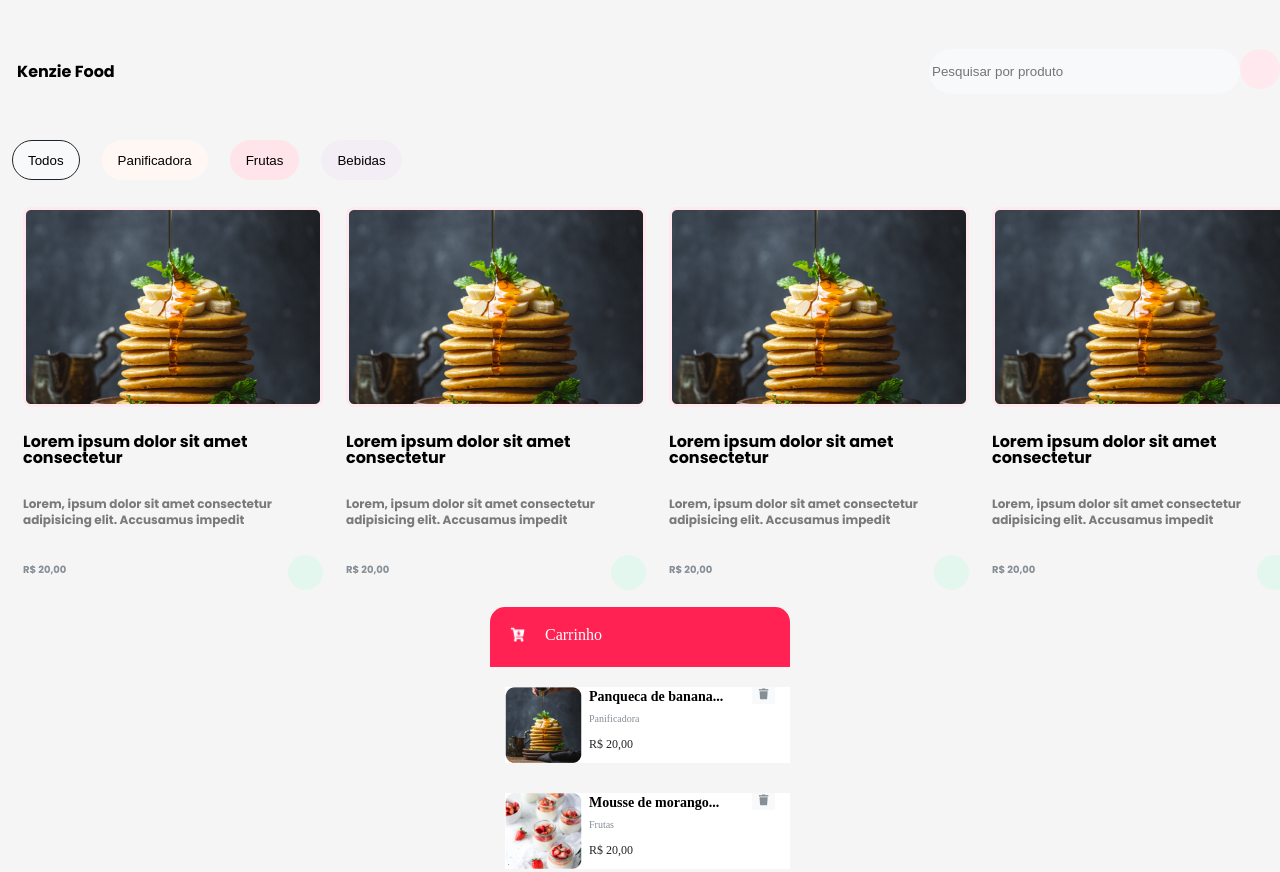
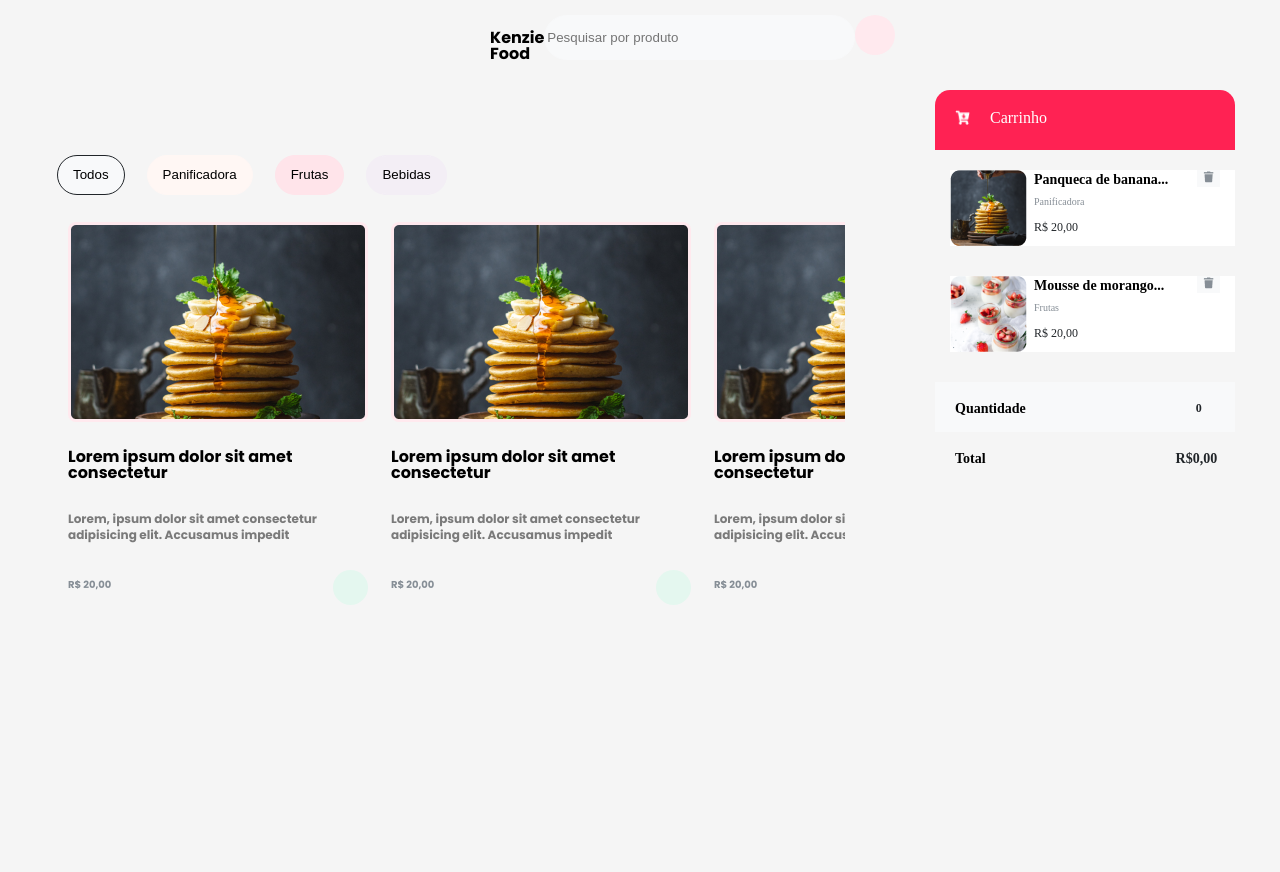
Before and after one commit to Kenzie-Academy-Brasil-Developers/api-kenziefood-m2-cah-suzuki, a plain HTML site: page src/index.html in a window 1280 px wide. Shown: the top 872 px of the page. After the commit the page ends 800 px from the top, so only its background shows below. Drawn offline with Linux system fonts and the light colour scheme; no server answers.

Commit message:
merge de layout

```diff
--- a/src/css/style.css
+++ b/src/css/style.css
@@ -15,7 +15,7 @@
     --button-add-to-cart-color: #E4F7EF;
 }
 
-/* HIDDEN SCROLLBARS */
+/* HIDDEN SCROLLBARS
 ::-webkit-scrollbar {
     display: none;
 }
@@ -25,7 +25,7 @@
   }
 * {
     scrollbar-width: none;
-}
+} */
 
 body{
     overflow-y: hidden;
@@ -38,6 +38,8 @@ body{
     height: 90px;
     margin-top: 34px;
     margin-left: 17px;
+    max-width: 300px;
+    margin: auto;
 }
 
 .header h1{
@@ -67,6 +69,11 @@ body{
 }
 
 /* CONTAINER PRODUCTS */
+
+.container-produtos{
+    max-width: 300px;
+    margin: auto;
+}
 
 .nav-filters{
     display: flex;
@@ -135,7 +142,7 @@ body{
 
 .list-products{
     display: flex;
-    overflow-y:scroll;
+    overflow-x:scroll;
     height: 400px;
     font-family: 'Poppins', sans-serif;
     margin-top: 27px;
@@ -192,15 +199,28 @@ body{
    align-self: flex-end;
 }
 
+.container-carrinho{
+    max-width: 300px;
+    margin: auto;
+}
+
 /* MEDIA QUERYS */
 
 @media screen and (min-width: 768px) {
+    .main{
+        display: flex;
+    }
+
     .input-search{
         width: 500px;
     }
 }
 
 @media screen and (min-width: 1024px) {
+    .main{
+        display: flex;
+    }
+
     body{
         background-color: var(--background-body-desktop);
     }
@@ -209,6 +229,11 @@ body{
         display: flex;
         flex-direction: row;
         justify-content: space-between;
+    }
+
+    .container-produtos{
+        max-width: 800px;
+        margin: auto;
     }
 
     .header{
@@ -313,6 +338,7 @@ span{
     font-weight: bold;
     font-size: 14px;
 }
+}
 
 @media (min-width:480px) {
     .total{
@@ -329,6 +355,6 @@ span{
     }
     .total p {
         padding-left: 190px;
-        }
+    }
 
 }
--- a/src/index.html
+++ b/src/index.html
@@ -18,6 +18,9 @@
         </form>
 
     </div>
+    <div class="main">
+
+
     <div class="container-produtos">
         <nav id="nav-filters" class="nav-filters">
             <button class="button-filter-all">Todos</button>
@@ -109,6 +112,7 @@
         <div class="quantidade"><h2>Quantidade</h2> <p>0</p></div>
         <div class="total"><h2>Total</h2> <p>R$0,00</p></div>
     </div>
+</div>
  <script src="../src/js/shoppingCart.js"></script>
  <script src="../src/js/product.js"></script>
  <script src="../src/js/apiClass.js"></script>
--- a/src/js/script.js
+++ b/src/js/script.js
@@ -13,4 +13,9 @@ var product = new ApiClass().fetchProdutos().then((products)=>{
         productList.push(productTemporary)
     }
     console.log(productList)
+
+  console.log(product)
+
+
+    ////
   })
```
